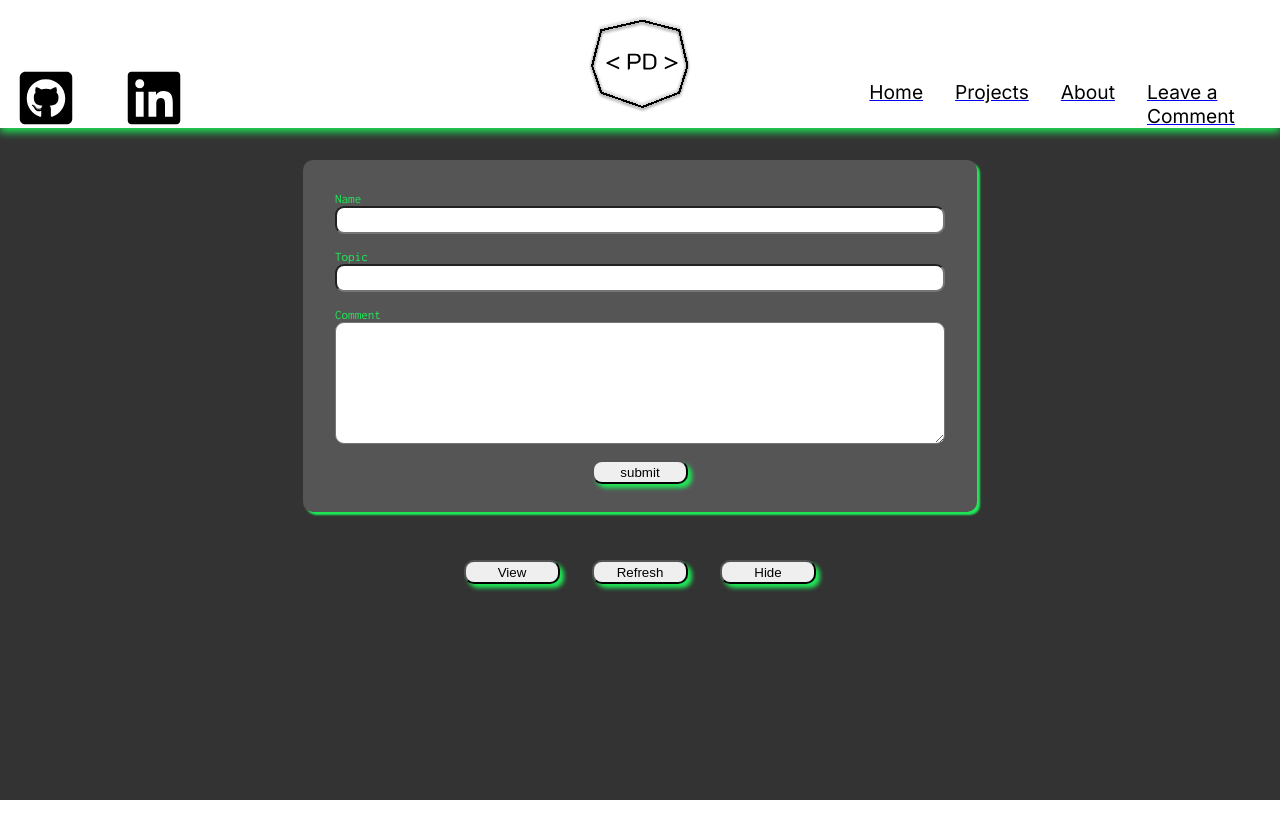
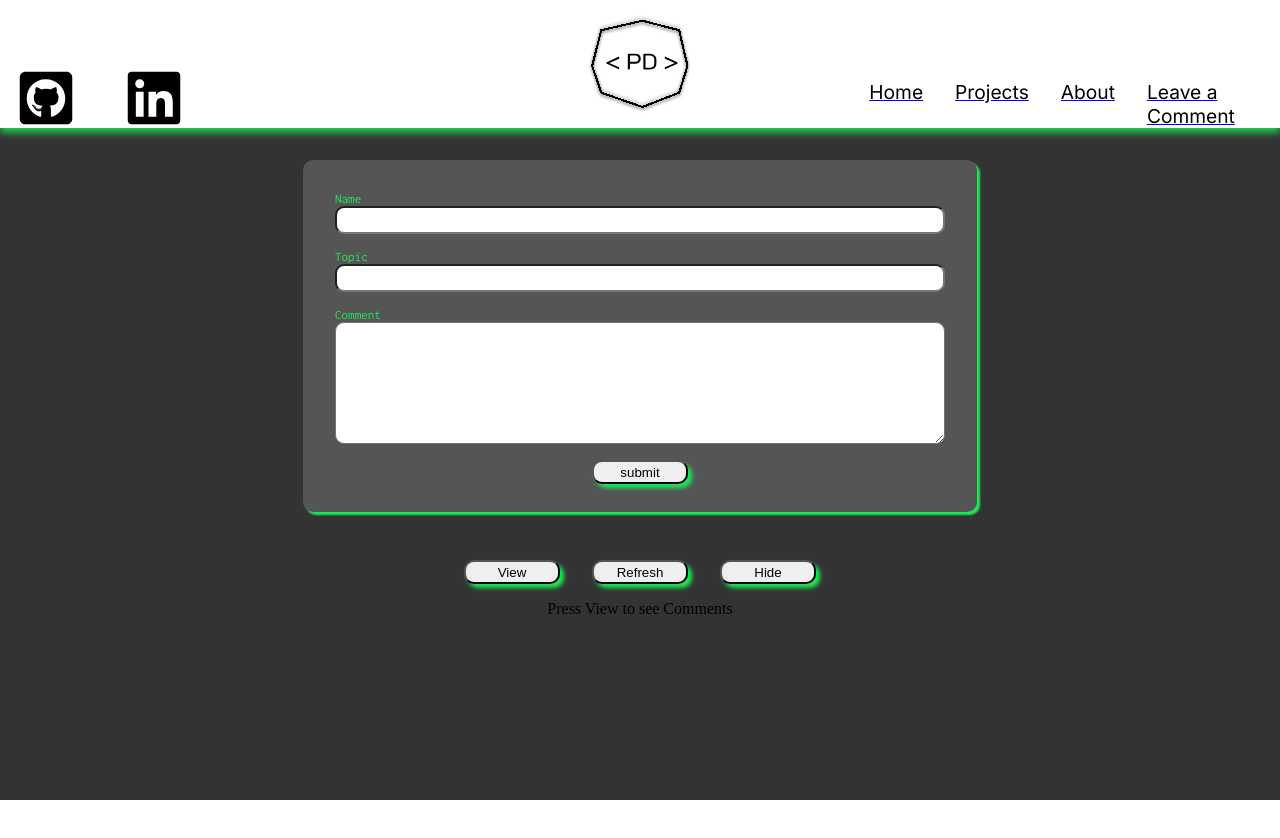
Before and after one commit to pmdevlin/dev_portfolio, a React (Create React App) app in the folder frontend/: page /comments in a window 1280 px wide. Shown: the top 838 px of the page. Built offline with nearby package versions, Linux system fonts and the light colour scheme; no server answers.

Commit message:
Sep 26, 2022, 11:52 PM

```diff
--- a/frontend/src/pages/Comments.js
+++ b/frontend/src/pages/Comments.js
@@ -1,4 +1,4 @@
-import React, { useEffect, useReducer } from "react";
+import React, { useEffect, useState, useReducer } from "react";
 import Navbar from "../components/Navbar";
 import CommentBox from "../components/CommentBox";
 import axios from "axios";
@@ -39,7 +39,7 @@ const reducer = (state, action) => {
 const Comments = () => {
   const [state, dispatch] = useReducer(reducer, initialState);
   // const [comment, setComment] = useState();
-  // const [show, setShow] = useState(false);
+  const [show, setShow] = useState(false);
 
   useEffect(() => {
     axios
@@ -53,7 +53,7 @@ const Comments = () => {
   }, []);
 
   const handleView = () => {
-    dispatch({ type: ACTIONS.SHOW });
+    setShow(true);
     //console.log(state.show);
   };
 
@@ -83,7 +83,9 @@ const Comments = () => {
               Hide
             </button>
           </div>
-          <div className={style.commentContainer}>{}</div>
+          <div className={style.commentContainer}>
+            {show ? <MainDisplay /> : "Press View to see Comments"}
+          </div>
         </div>
       </div>
     </CommentContext.Provider>
```
